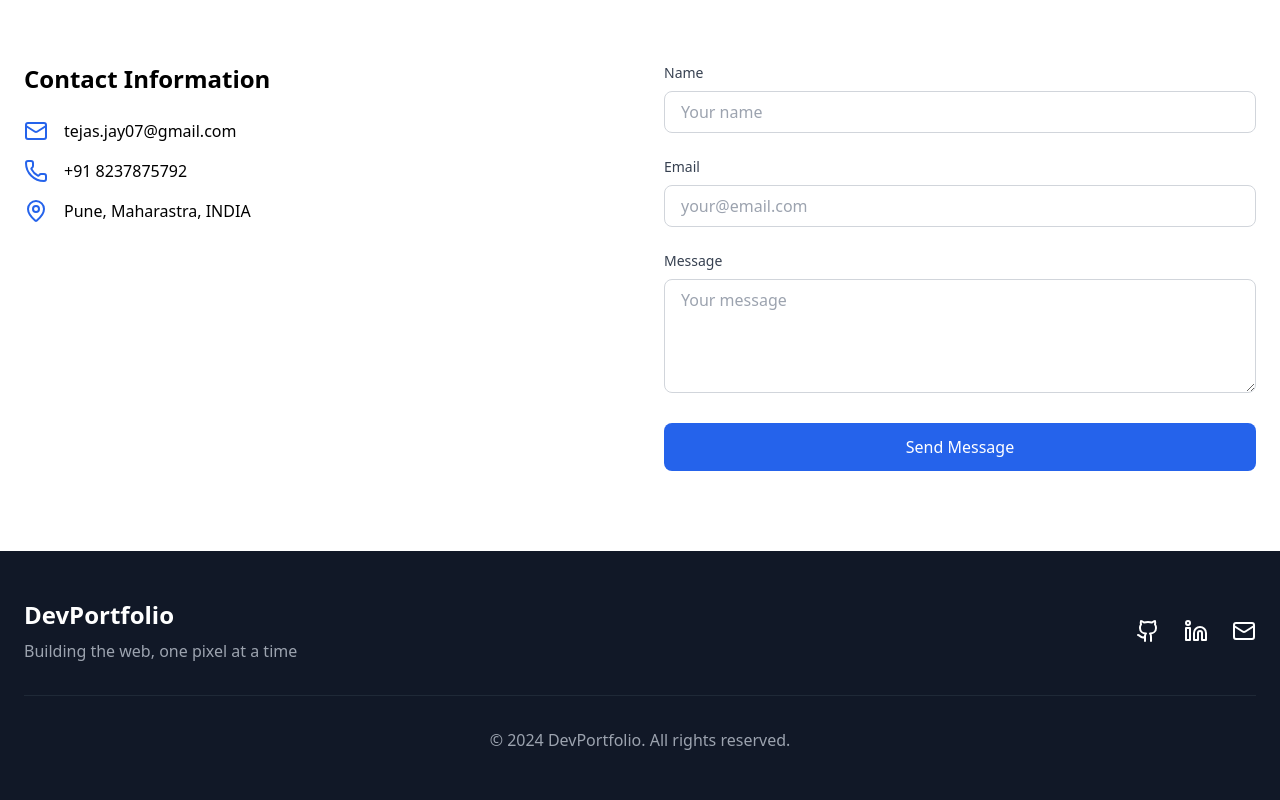
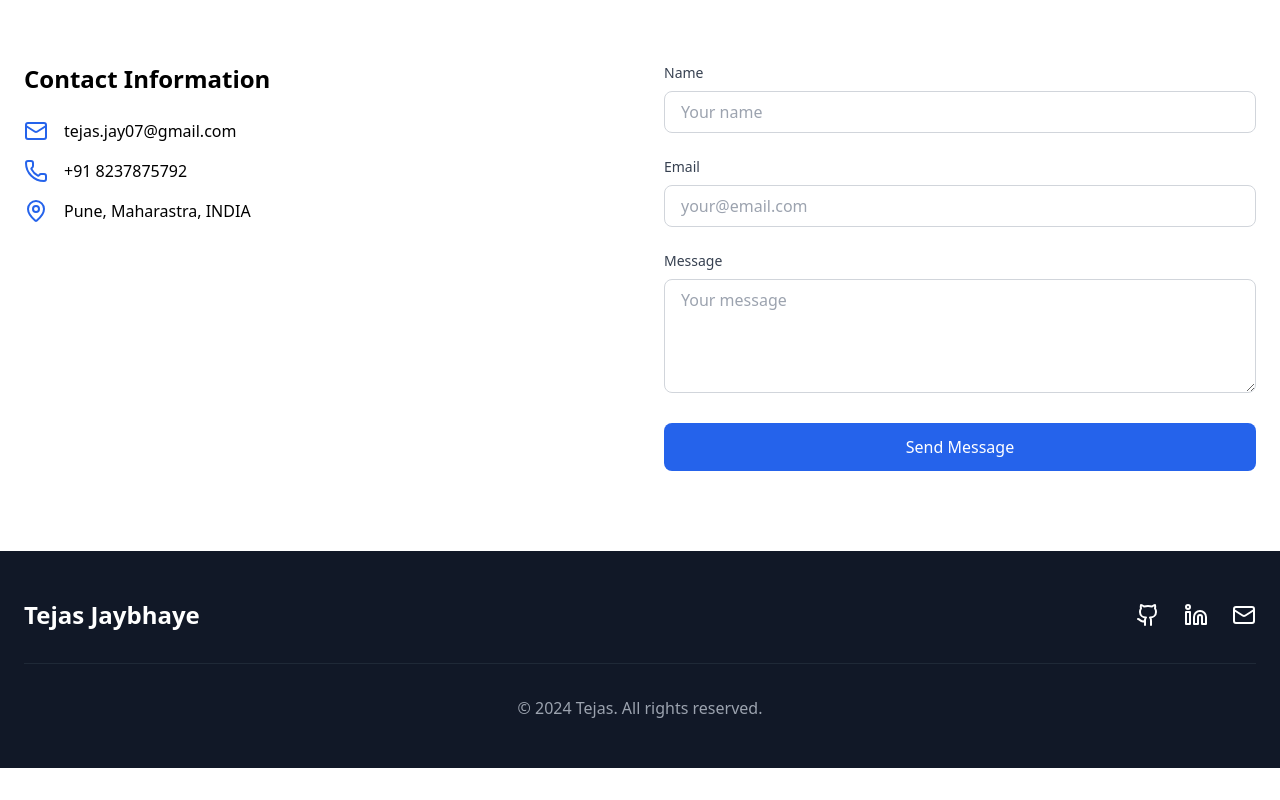
Before and after one commit to tejayy/Frontend-Portfolio, a React (Vite) app: page / in a window 1280 px wide. Shown: the part 2149-2949 px from the top of the page. After the commit the page ends 2917 px from the top, so only its background shows below. Built offline with nearby package versions, Linux system fonts and the light colour scheme.

Commit message:
Update Footer.tsx

```diff
--- a/src/components/Footer.tsx
+++ b/src/components/Footer.tsx
@@ -6,10 +6,7 @@
       <div className="container mx-auto px-6">
         <div className="flex flex-col md:flex-row justify-between items-center">
           <div className="mb-6 md:mb-0">
-            <h3 className="text-2xl font-bold">DevPortfolio</h3>
-            <p className="mt-2 text-gray-400">
-              Building the web, one pixel at a time
-            </p>
+            <h3 className="text-2xl font-bold">Tejas Jaybhaye</h3>
           </div>
           <div className="flex space-x-6">
             <a
@@ -34,7 +31,7 @@
         </div>
         <div className="mt-8 pt-8 border-t border-gray-800 text-center text-gray-400">
           <p>
-            &copy; {new Date().getFullYear()} DevPortfolio. All rights reserved.
+            &copy; {new Date().getFullYear()} Tejas. All rights reserved.
           </p>
         </div>
       </div>
```
